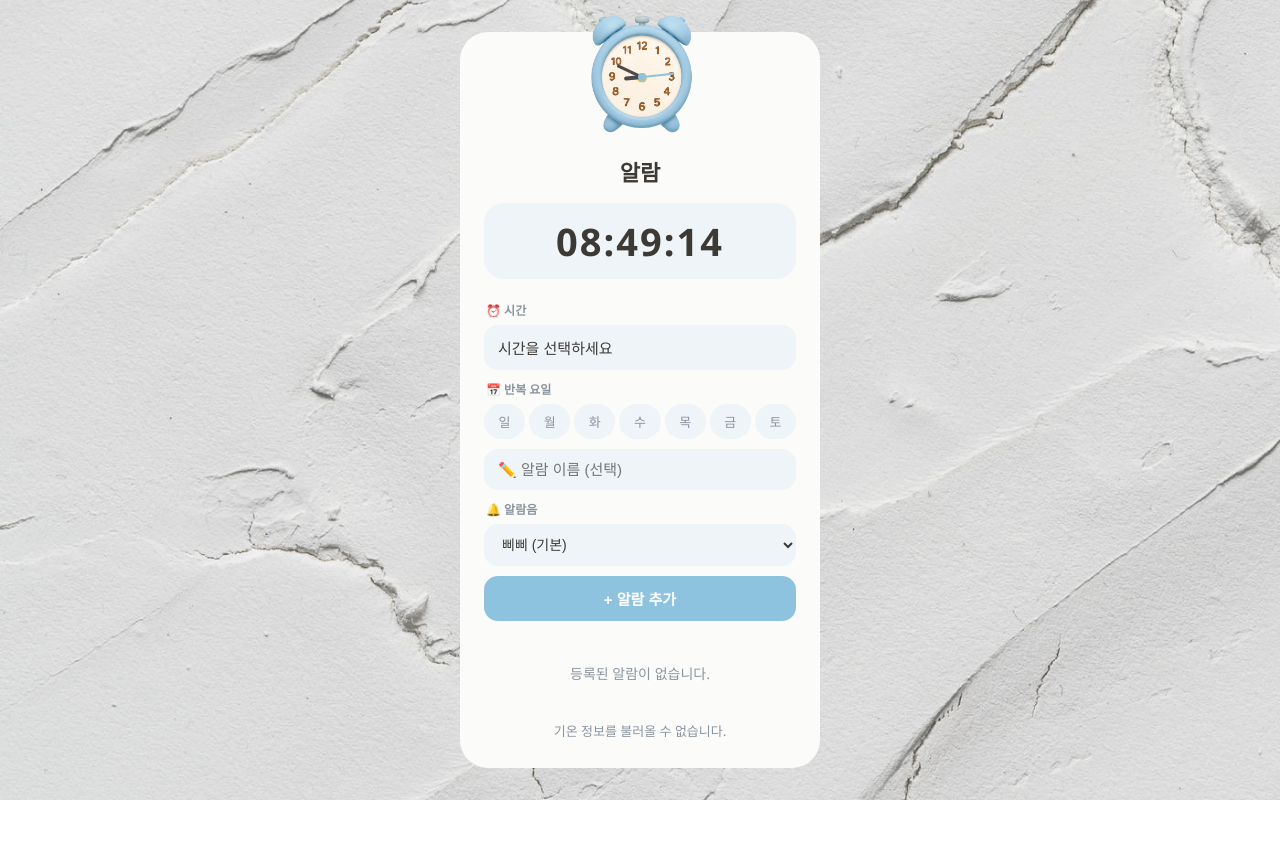
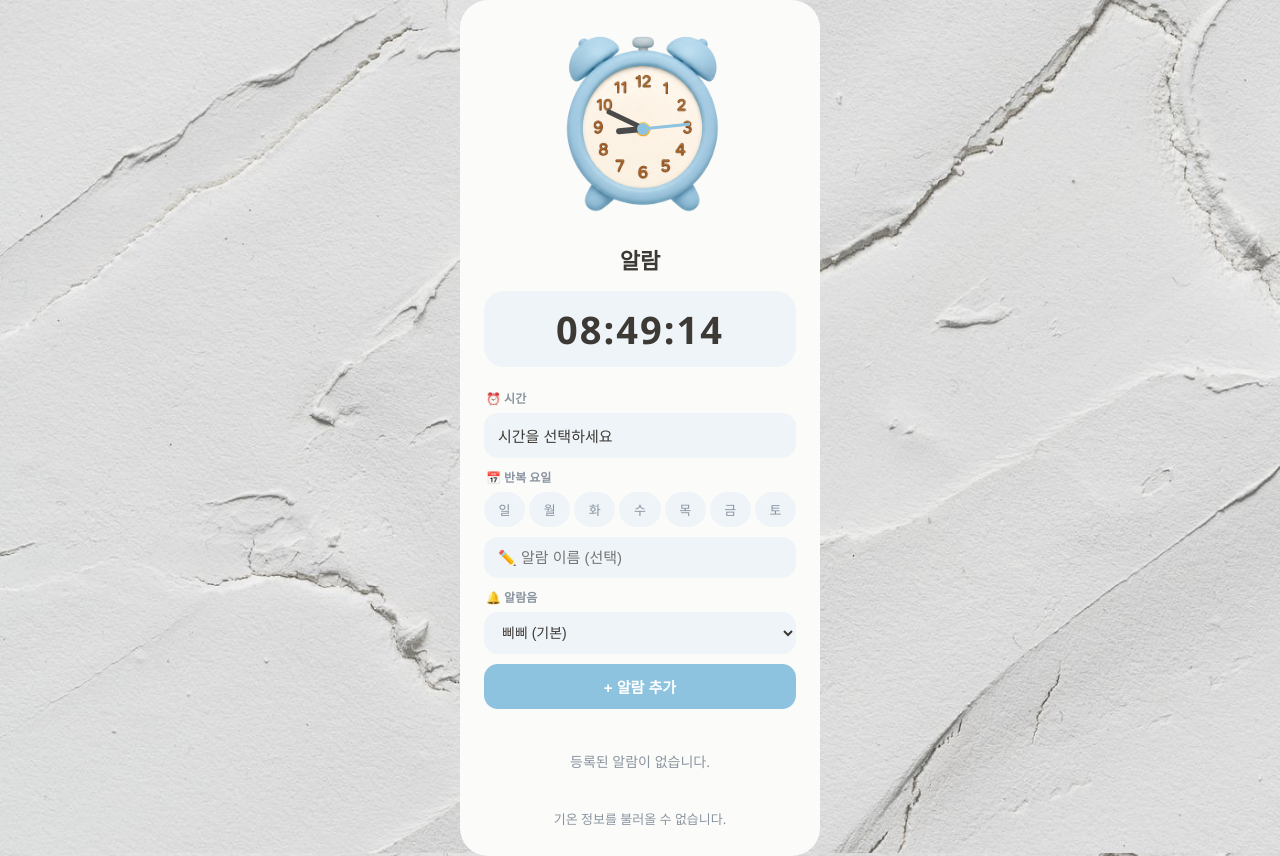
Before and after one commit to Yoomnoom/ALRAM_VC_2607, a plain HTML site: page index.html in a window 1280 px wide. Before the commit the page ends 800 px from the top, so only its background shows below. Drawn offline with Linux system fonts and the light colour scheme; no server answers.

Commit message:
알람 시계 이미지 크기를 180px로 조정
박스 안에 들어가도록 음수 마진을 제거하고 2배로 키웠다가, 180px로 재조정하고 바늘 크기도 비율에 맞춰 축소

```diff
--- a/style.css
+++ b/style.css
@@ -26,8 +26,8 @@ body {
 
 .hero-clock {
   position: relative;
-  width: 120px;
-  margin: -50px auto 12px;
+  width: 180px;
+  margin: 0 auto 16px;
 }
 
 .hero-image {
@@ -49,37 +49,37 @@ body {
   left: 0;
   bottom: 0;
   transform-origin: 50% 100%;
-  border-radius: 3px;
+  border-radius: 5px;
 }
 
 .hour-hand {
-  width: 4px;
-  height: 18px;
-  margin-left: -2px;
+  width: 6px;
+  height: 27px;
+  margin-left: -3px;
   background: #4a4a4a;
 }
 
 .minute-hand {
-  width: 3px;
-  height: 27px;
-  margin-left: -1.5px;
+  width: 4.5px;
+  height: 40.5px;
+  margin-left: -2.25px;
   background: #4a4a4a;
 }
 
 .second-hand {
-  width: 2px;
-  height: 32px;
-  margin-left: -1px;
+  width: 3px;
+  height: 48px;
+  margin-left: -1.5px;
   background: #8ec3e0;
 }
 
 .hand-pivot::after {
   content: "";
   position: absolute;
-  left: -4px;
-  top: -4px;
-  width: 8px;
-  height: 8px;
+  left: -6px;
+  top: -6px;
+  width: 12px;
+  height: 12px;
   border-radius: 50%;
   background: #8ec3e0;
 }
```
